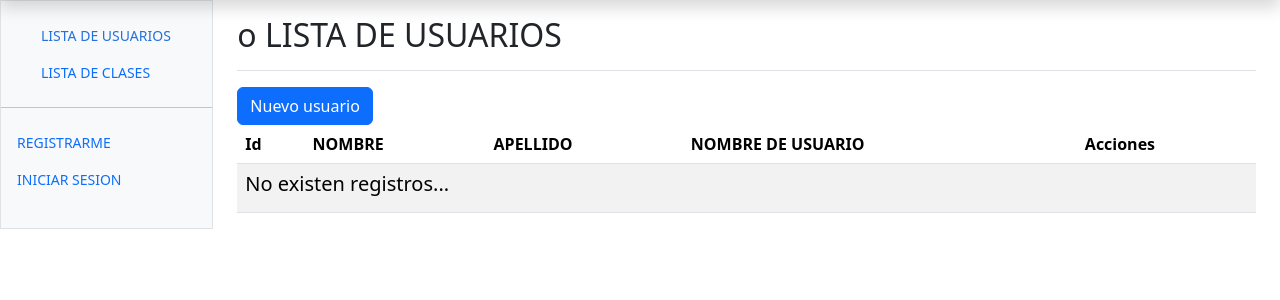
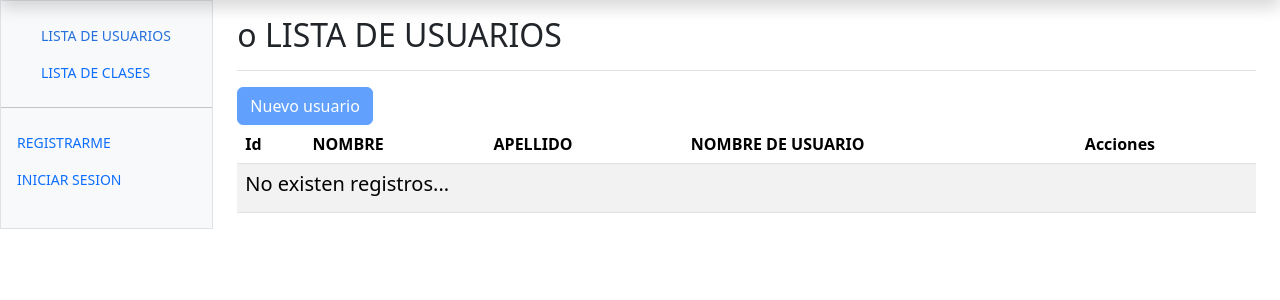
Before and after one commit to lucasibaniez/asistencia-alumnos, a Django app: page /usuarios/listar-todos/ in a window 1280 px wide. Shown: the part 48-348 px from the top of the page. Run offline with Django 4.2, Linux system fonts and the light colour scheme; data that the repository does not hold is empty.

```diff
--- a/asistencia_alumnos/templates/clases/lista.html
+++ b/asistencia_alumnos/templates/clases/lista.html
@@ -11,7 +11,7 @@
 	<div class="row">
 
 		<div class="col">
-			<a href="{% url 'clases:crear' %}" class="btn btn-primary">Nuevo usuario</a>
+			<a href="{% url 'clases:crear' %}" class="btn btn-primary">Nueva clase</a>
 			<table class="table table-striped">
 				<thead>
 					<tr>
--- a/asistencia_alumnos/templates/usuarios/listar_todos.html
+++ b/asistencia_alumnos/templates/usuarios/listar_todos.html
@@ -11,7 +11,7 @@
 	<div class="row">
 
 		<div class="col">
-			<a href="{% url 'clases:crear' %}" class="btn btn-primary">Nuevo usuario</a>
+			<a href="" class="btn btn-primary disabled">Nuevo usuario</a>
 			<table class="table table-striped">
 				<thead>
 					<tr>
@@ -34,7 +34,7 @@
 							<td>{{usuario.last_name}}</td>
 							<td>{{usuario.username}}</td>
 							<td>
-								<a href="" class="btn btn-primary btn-sm">EDITAR</a>
+								<a href="" class="btn btn-primary btn-sm disabled">EDITAR</a>
 							</td>
 						</tr>
 					{% empty %}
```
